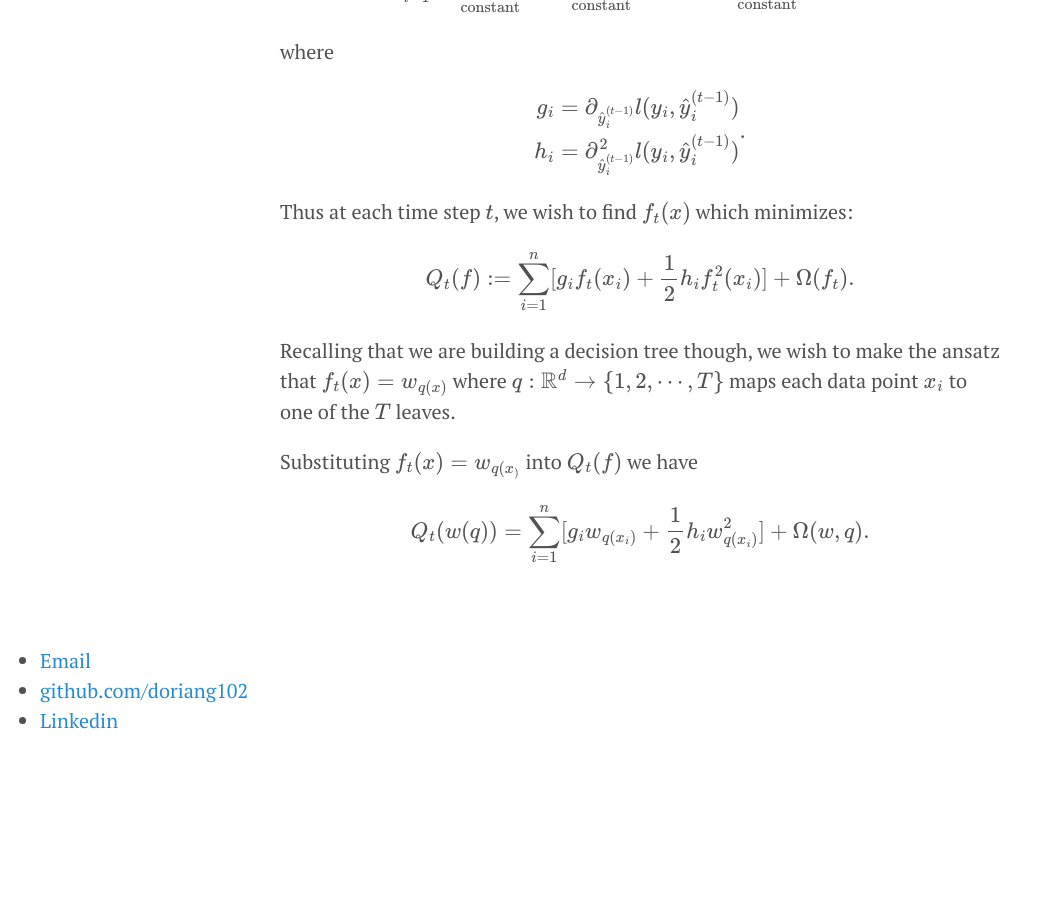
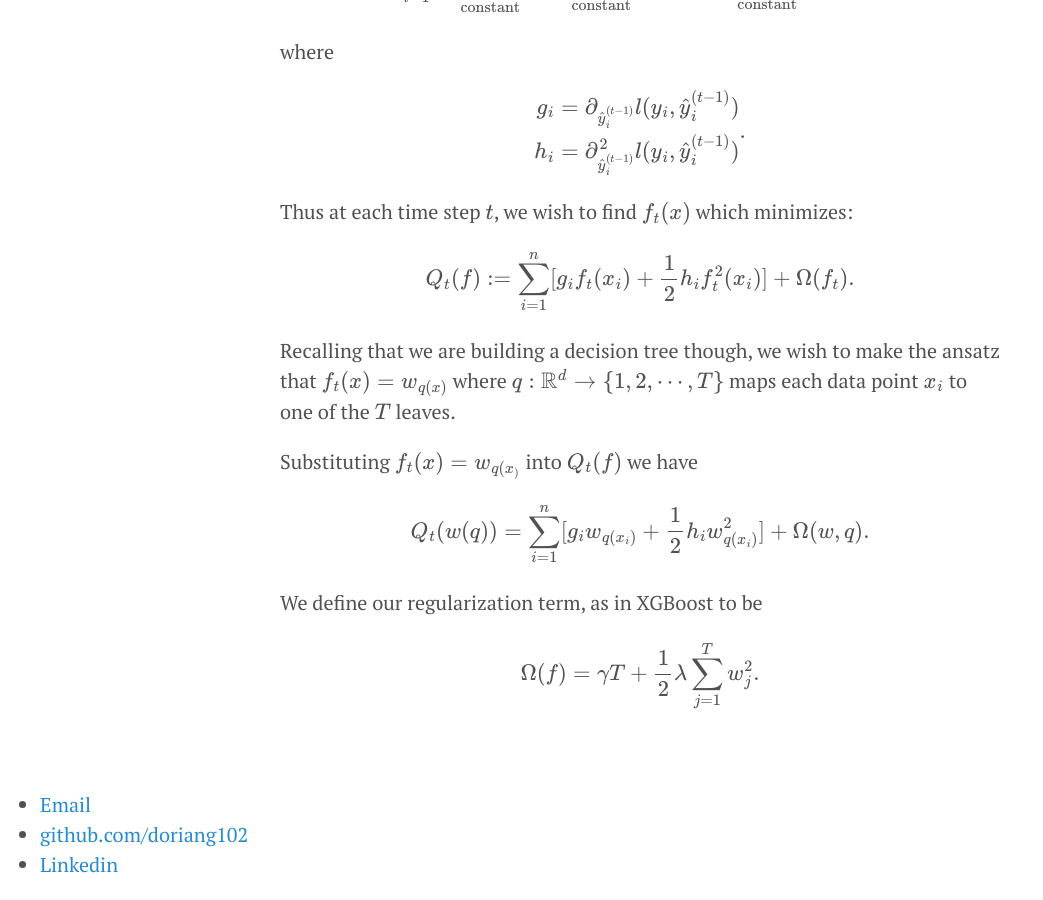
Before and after one commit to doriang102/doriang102.github.io, a Jekyll site: the page built from _posts/2017-10-15-Introduction-To-Ensemble-Methods.md, in a window 1280 px wide and 900 px high, scrolled down 10245 px. Shown: the whole window, without its empty margins (0-1043 px from the left). Built offline with Jekyll 4.4.1, drawn with Linux system fonts in a browser that asks for light colours; our own code applies the rules of GitHub Pages for plain Markdown files; formulas are drawn with MathJax 3; before the commit the page ends 11001 px from its top, so only the background shows below that.

Commit message:
Update 2017-10-15-Introduction-To-Ensemble-Methods.md

```diff
--- a/_posts/2017-10-15-Introduction-To-Ensemble-Methods.md
+++ b/_posts/2017-10-15-Introduction-To-Ensemble-Methods.md
@@ -266,3 +266,9 @@ Substituting $$ f_t(x) = w_{q(x_)}$$ into $$Q_t(f)$$ we have
 $$
 Q_t(w(q)) = \sum_{i=1}^n [g_i w_{q(x_i)} + \frac{1}{2} h_i w_{q(x_i)}^2 ] + \Omega(w,q).
 $$
+
+We define our regularization term, as in XGBoost to be
+
+$$
+\Omega(f) = \gamma T + \frac{1}{2}\lambda \sum_{j=1}^T w_j^2.
+$$
```
